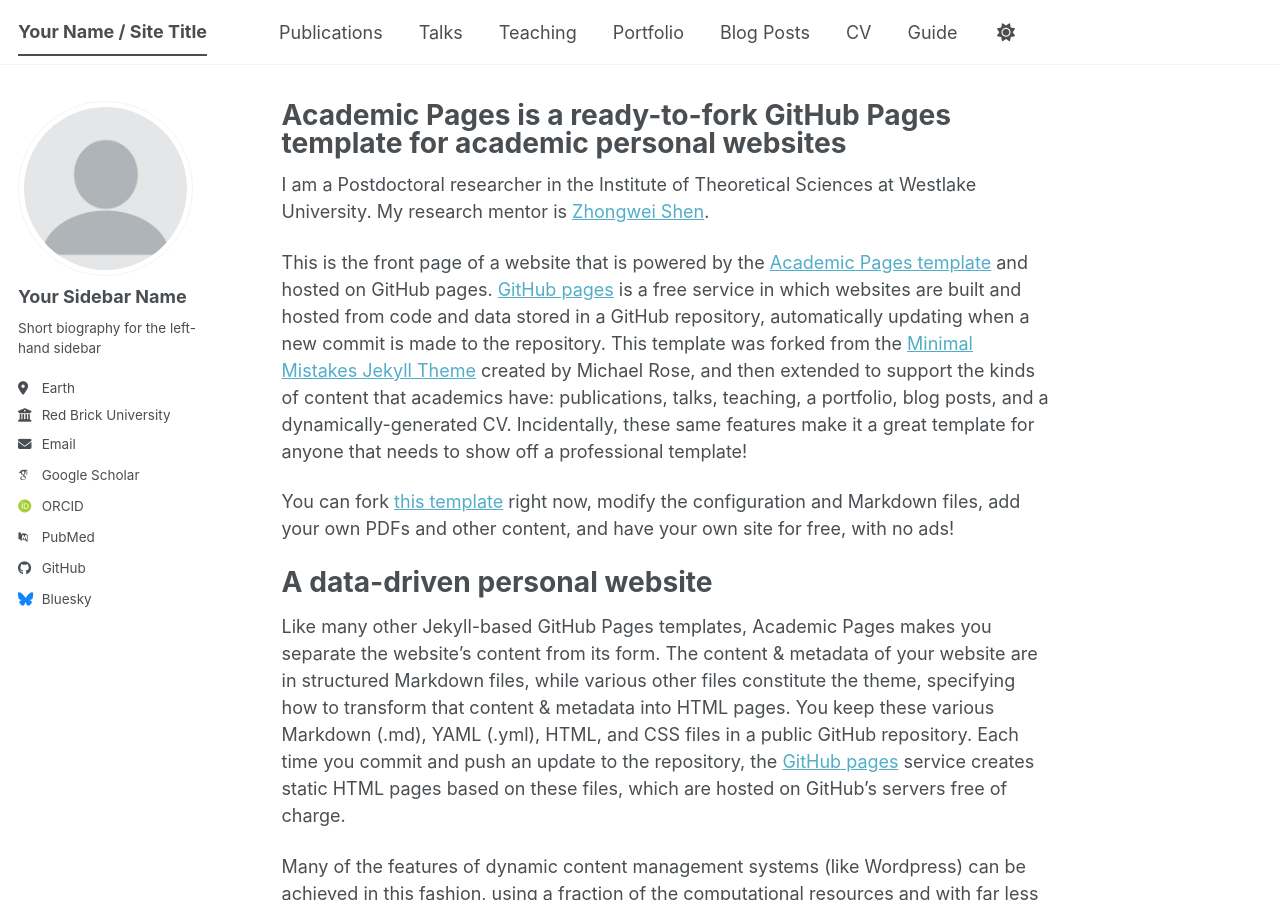
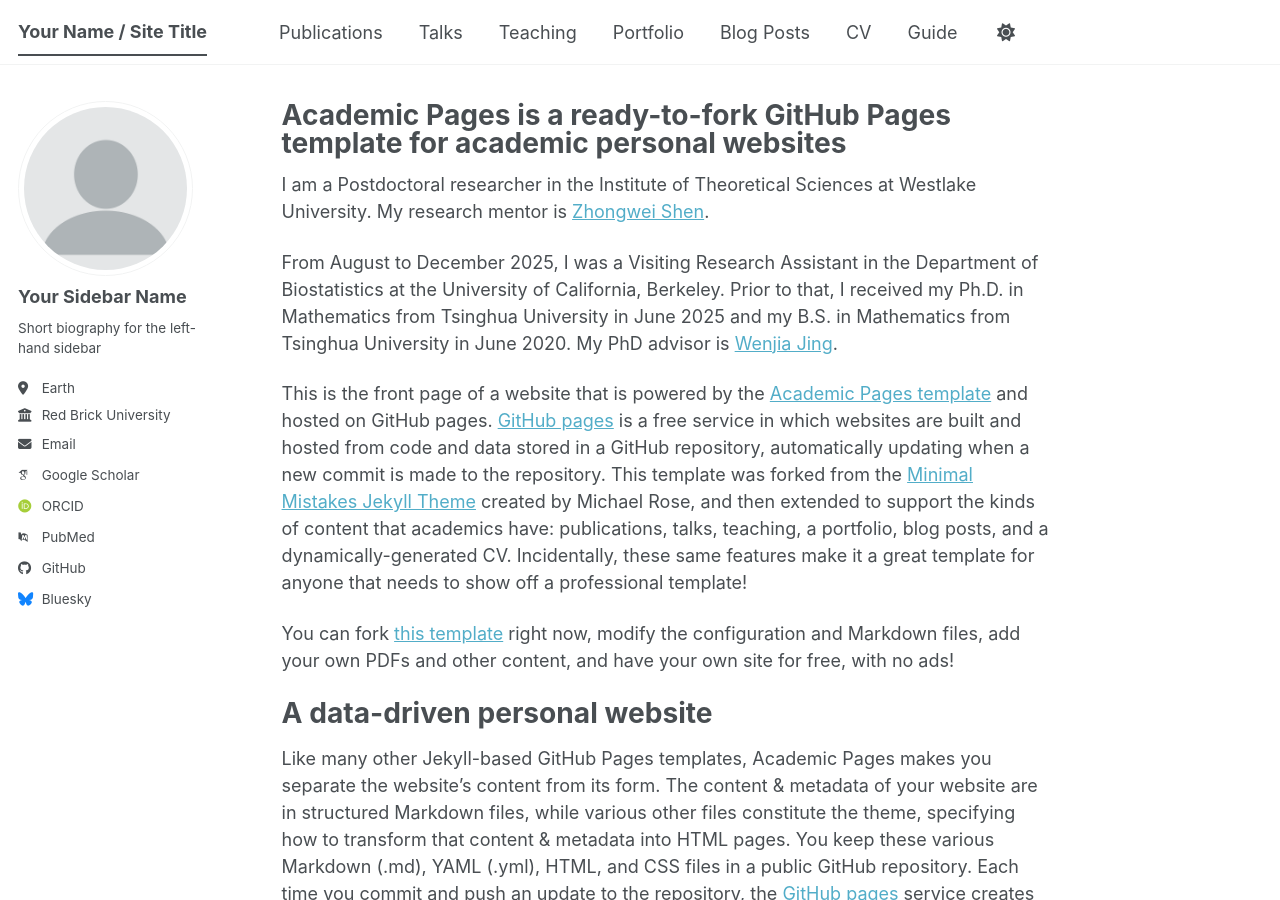
Before and after one commit to XinFu99-droid/xinfu99.github.io, a Jekyll site: the page built from _pages/about.md, in a window 1280 px wide and 900 px high. Built offline with Jekyll 4.4.1, drawn with Linux system fonts in a browser that asks for light colours; some web fonts are replaced; a script bundle is joined from its source files by our own code; library files that are not in the unit come from our copies.

Commit message:
Update about.md

```diff
--- a/_pages/about.md
+++ b/_pages/about.md
@@ -8,6 +8,8 @@ redirect_from:
 ---
 
 I am a Postdoctoral researcher in the Institute of Theoretical Sciences at Westlake University. My research mentor is [Zhongwei Shen](https://scholar.google.com/citations?user=aS4pZfoAAAAJ&hl=en).
+
+From August to December 2025, I was a Visiting Research Assistant in the Department of Biostatistics at the University of California, Berkeley. Prior to that, I received my Ph.D. in Mathematics from Tsinghua University in June 2025 and my B.S. in Mathematics from Tsinghua University in June 2020. My PhD advisor is [Wenjia Jing](https://sites.google.com/view/math-wenjiajing/welcome).
 
 This is the front page of a website that is powered by the [Academic Pages template](https://github.com/academicpages/academicpages.github.io) and hosted on GitHub pages. [GitHub pages](https://pages.github.com) is a free service in which websites are built and hosted from code and data stored in a GitHub repository, automatically updating when a new commit is made to the repository. This template was forked from the [Minimal Mistakes Jekyll Theme](https://mmistakes.github.io/minimal-mistakes/) created by Michael Rose, and then extended to support the kinds of content that academics have: publications, talks, teaching, a portfolio, blog posts, and a dynamically-generated CV. Incidentally, these same features make it a great template for anyone that needs to show off a professional template!
 
```
